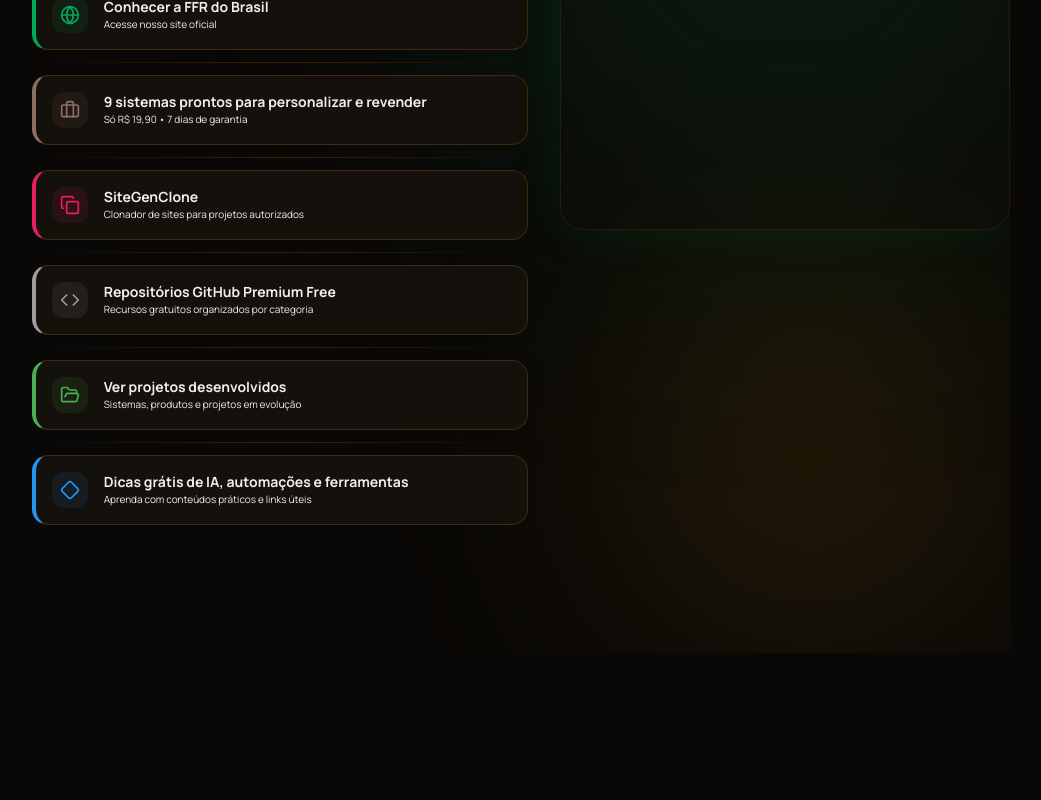
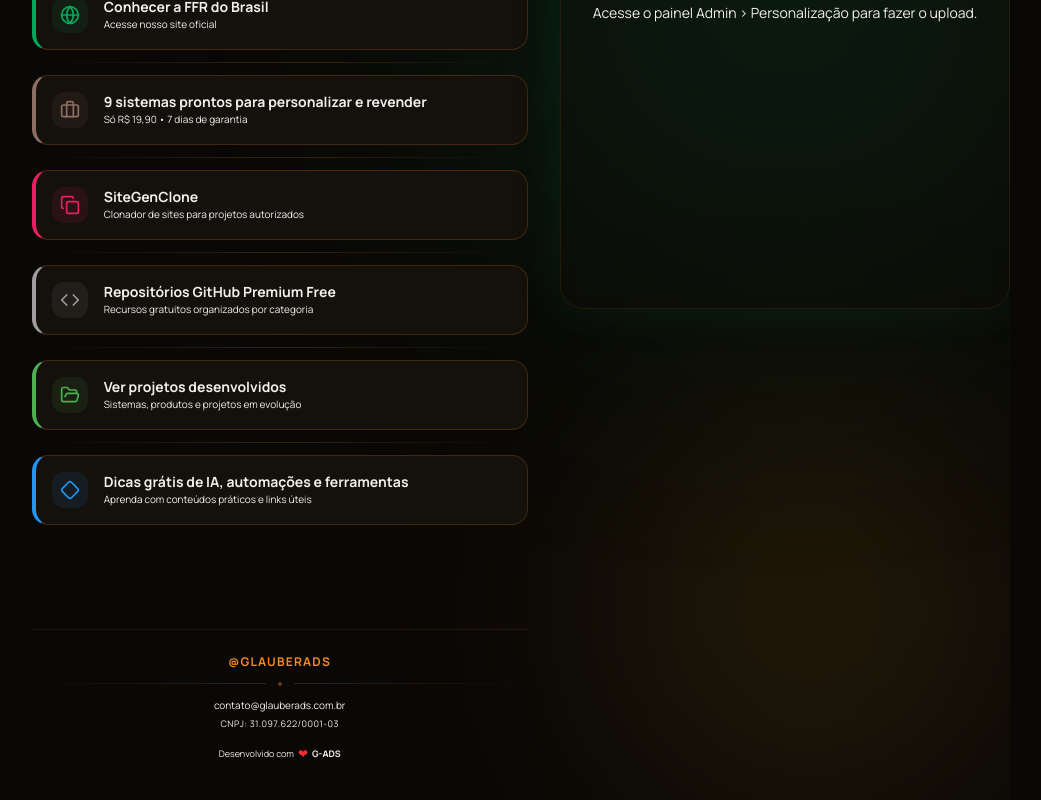
Before and after one commit to Glauberads/link-bio, a Next.js app: page / in a window 1280 px wide. Shown: the part 833-1633 px from the top of the page, without its empty margins (143-1184 px from the left). Before the commit the page ends 1486 px from the top, so only its background shows below. Built offline with nearby package versions, Linux system fonts and the light colour scheme; no server answers; the database is empty.

Commit message:
feat: add premium footer with business info to home page

```diff
--- a/src/app/page.tsx
+++ b/src/app/page.tsx
@@ -70,6 +70,40 @@
 
         {/* Componente de Botões com Tracking (Client Side) */}
         <HomeButtons config={config} fixedLinks={fixedLinks} />
+
+        {/* Rodapé Premium */}
+        <footer className="mt-6 pt-6 border-t border-primary/10">
+          <div className="flex flex-col items-center gap-3 text-center">
+
+            {/* Linha de Identidade */}
+            <div className="flex items-center gap-2">
+              <span className="text-xs font-bold text-primary tracking-widest uppercase">@glauberads</span>
+            </div>
+
+            {/* Divider decorativo */}
+            <div className="flex items-center gap-3 w-full">
+              <div className="flex-1 h-px bg-gradient-to-r from-transparent to-primary/20" />
+              <div className="w-1 h-1 rounded-full bg-primary/40" />
+              <div className="flex-1 h-px bg-gradient-to-l from-transparent to-primary/20" />
+            </div>
+
+            {/* Info empresarial */}
+            <div className="flex flex-col gap-1">
+              <a href="mailto:contato@glauberads.com.br" className="text-[10px] text-text-muted hover:text-primary transition-colors">
+                contato@glauberads.com.br
+              </a>
+              <p className="text-[9px] text-text-muted/60 tracking-wider">
+                CNPJ: 31.097.622/0001-03
+              </p>
+            </div>
+
+            {/* Crédito */}
+            <p className="text-[9px] text-text-muted/50 flex items-center gap-1 mt-1">
+              Desenvolvido com <span className="text-red-500 text-xs">❤</span> <span className="font-bold text-text-muted/70">G-ADS</span>
+            </p>
+
+          </div>
+        </footer>
       </div>
 
       {/* Coluna Direita: Personagem (Oculto no Mobile) */}
```
